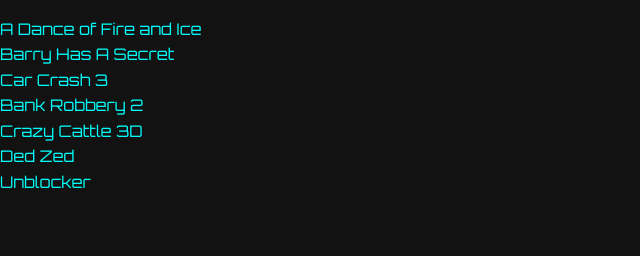
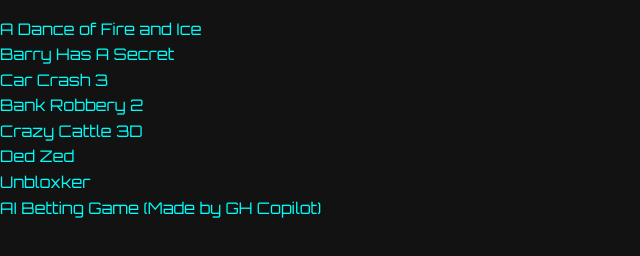
Before and after one commit to GvYoutube/gvyoutube.github.io, a plain HTML site: page gaming/index.html in a window 1280 px wide. Shown: the part 120-376 px from the top of the page, without its empty margins (0-640 px from the left). Drawn offline with Linux system fonts and the light colour scheme.

Commit message:
Update gaming/index.html

```diff
--- a/gaming/index.html
+++ b/gaming/index.html
@@ -22,7 +22,8 @@
             <a href="/gaming/internal/games/BankRobbery2.html">Bank Robbery 2</a></br>
             <a href="/gaming/internal/games/CrazyCattle3D.html">Crazy Cattle 3D</a></br>
             <a href="/gaming/internal/games/DedZed.html">Ded Zed</a></br>
-            <a href="/gaming/internal/games/Unblocker.html">Unblocker</a></br>
+            <a href="/gaming/internal/games/Unblocker.html">Unbloxker</a></br>
+            <a href="/gaming/internal/games/AIBet.html">AI Betting Game (Made by GH Copilot)</a></br>
         </section>
 
 </body>
```
